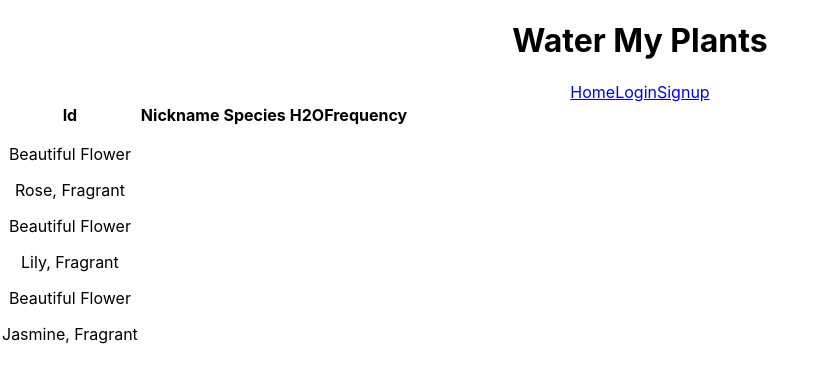
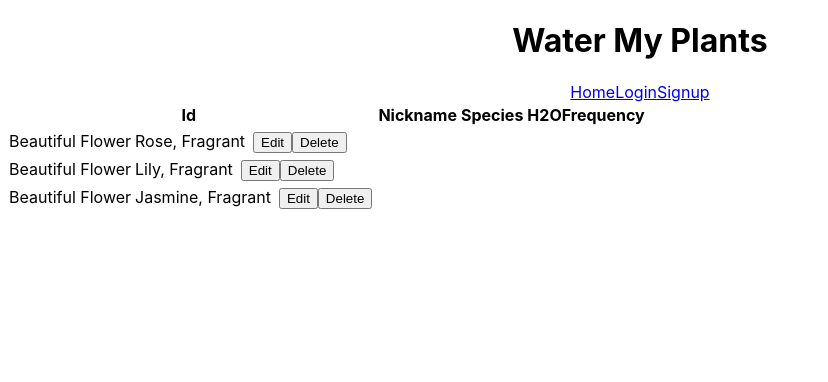
Before and after one commit to Build-Week-Water-My-Plants-033/front-end, a React (Create React App) app: page /plantslist in a window 1280 px wide. Shown: the top 382 px of the page, without its empty margins (0-828 px from the left). Built offline with nearby package versions, Linux system fonts and the light colour scheme.

Commit message:
added edit and delete buttons.

```diff
--- a/src/App.js
+++ b/src/App.js
@@ -5,6 +5,7 @@ import Signup from './components/Signup';
 import Home from './components/Home';
 import AddPlantForm from './components/AddPlantForm';
 import PlantsList from './components/PlantsList';
+
 
 import './App.css';
 
--- a/src/components/PlantsList.js
+++ b/src/components/PlantsList.js
@@ -1,7 +1,10 @@
 import React from 'react';
 import { connect } from 'react-redux';
+import { Link } from  'react-router-dom';
+
 
 const PlantList = props => {
+
     console.log(props);
 
 return (
@@ -16,15 +19,24 @@ return (
         </tr>
         </thead>
         <tbody>
-           { props.plants.map(plant=><div>
-                <p>{plant.Id}</p>
-                <p>{plant.Nickname}</p>
-                <p>{plant.Species}</p>
-                <p>{plant.H2OFrequency}</p>
-                </div>)}
+           { props.plants.map(plant=>
+           <div>
+                <td>{plant.Id}</td>
+                <td>{plant.Nickname}</td>
+                <td>{plant.Species}</td>
+                <td>{plant.H2OFrequency}</td>
+                <td>
+               <Link to={'/addplantform'}>
+                   <input type="button" value ="Edit"/>
+               </Link>
+               <Link to={'/plantslist'}>
+                   <input type="button" value ="Delete" onClick={() => {handleDelete}}/>
+               </Link>
+                </td>
+            </div>)
+            }
         </tbody>
         </table>
-
     </div>
 
 )}
```
Also changed, not shown: src/actions/deletePlant.js (added, +7 -0 lines).
